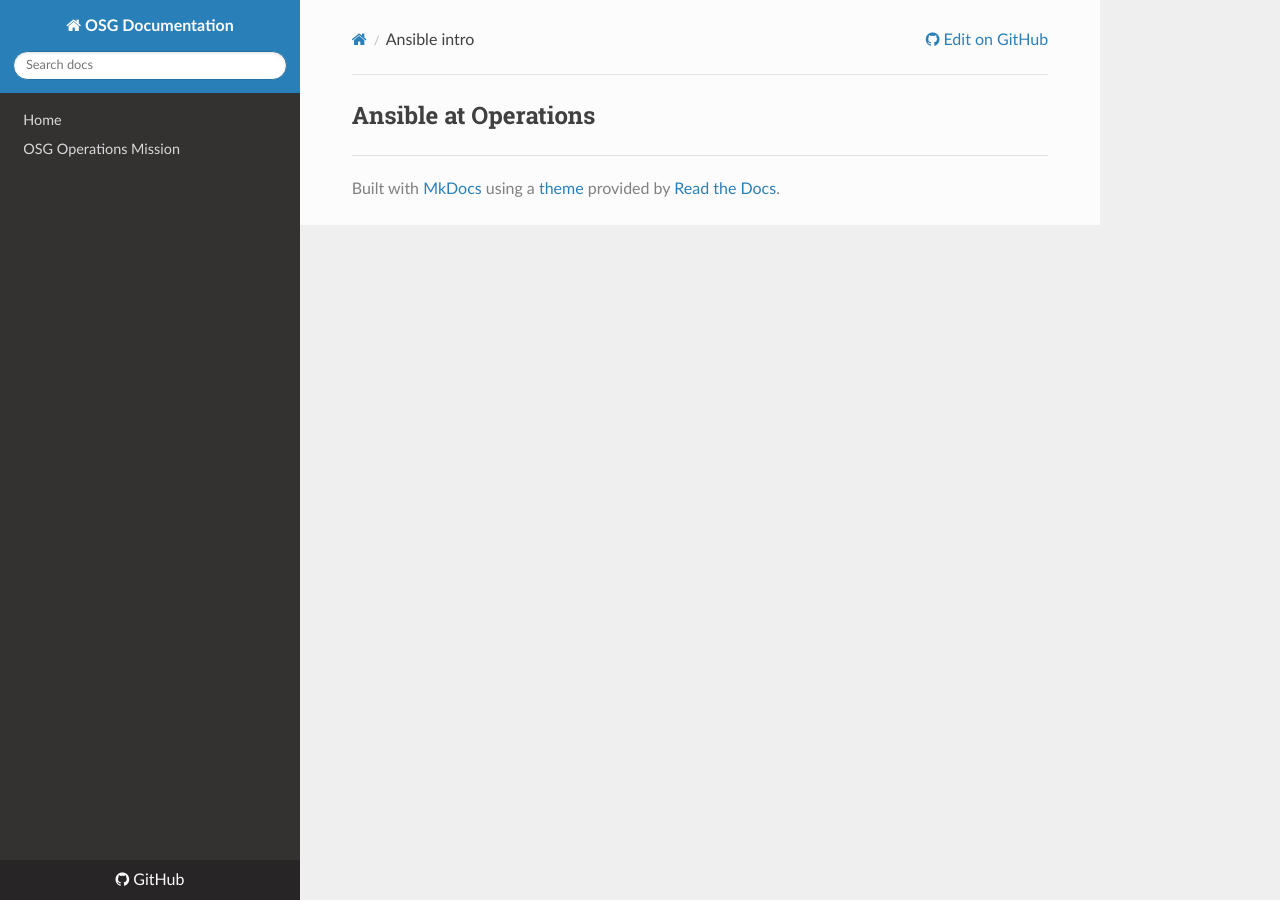
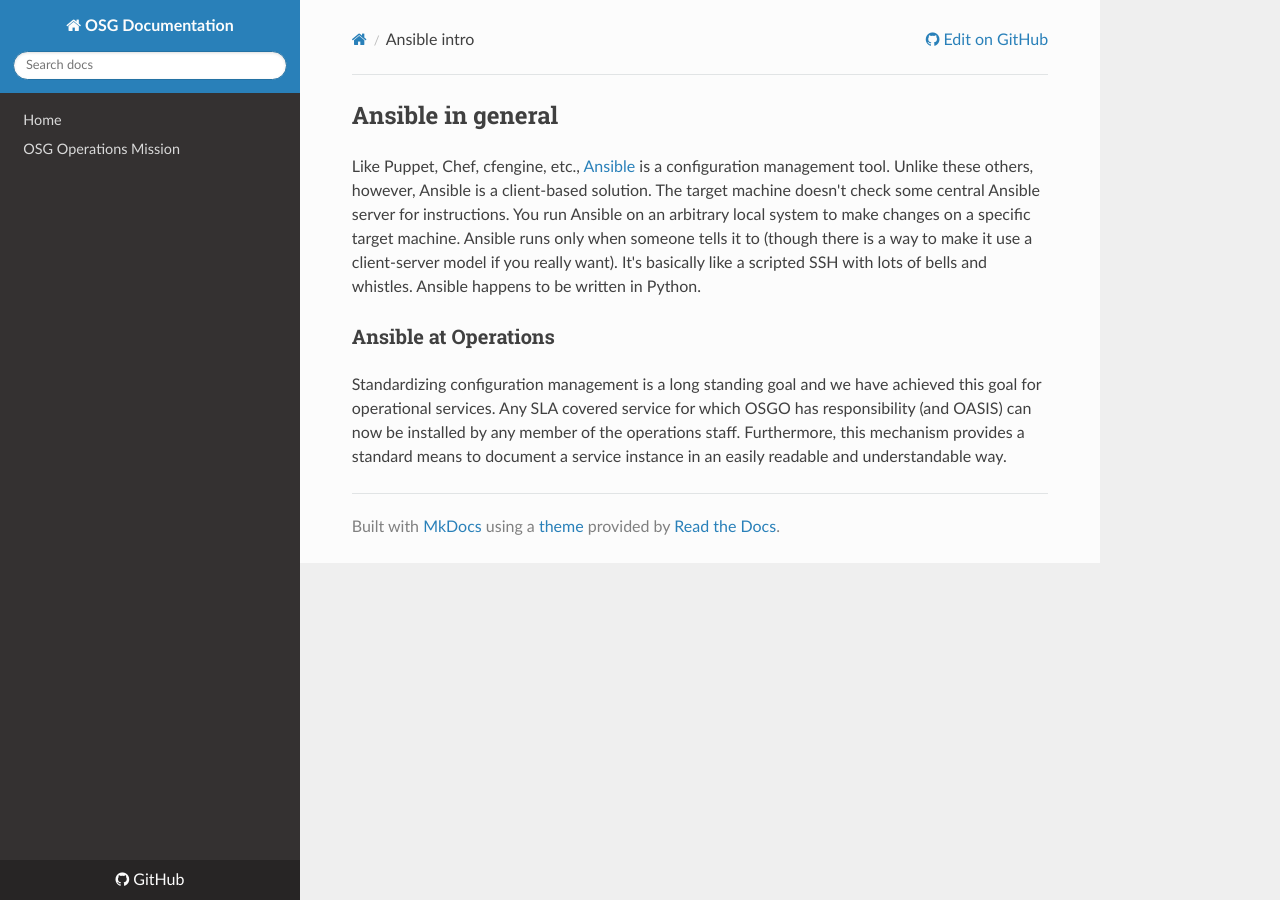
Before and after one commit to osg-htc/operations, an MkDocs documentation site: the page built from docs/ansible_intro.md, in a window 1280 px wide. Built offline with MkDocs 1.6.1, drawn with Linux system fonts in a browser that asks for light colours; nearby versions of some CDN libraries; old or Windows-style settings are respelled for this version of MkDocs.

Commit message:
Update ansible_intro.md

```diff
--- a/docs/ansible_intro.md
+++ b/docs/ansible_intro.md
@@ -1 +1,15 @@
-## Ansible at Operations
+## Ansible in general
+
+Like Puppet, Chef, cfengine, etc., [Ansible](https://www.ansible.com/configuration-management)
+is a configuration management tool. Unlike these others, however, Ansible is a client-based solution.
+The target machine doesn't check some central Ansible server for instructions. You run Ansible on an
+arbitrary local system to make changes on a specific target machine. Ansible runs only when someone
+tells it to (though there is a way to make it use a client-server model if you really want). It's basically
+like a scripted SSH with lots of bells and whistles. Ansible happens to be written in Python.
+
+### Ansible at Operations
+
+Standardizing configuration management is a long standing goal and we have achieved this goal for
+operational services. Any SLA covered service for which OSGO has responsibility (and OASIS)
+can now be installed by any member of the operations staff. Furthermore, this mechanism provides
+a standard means to document a service instance in an easily readable and understandable way.
```
